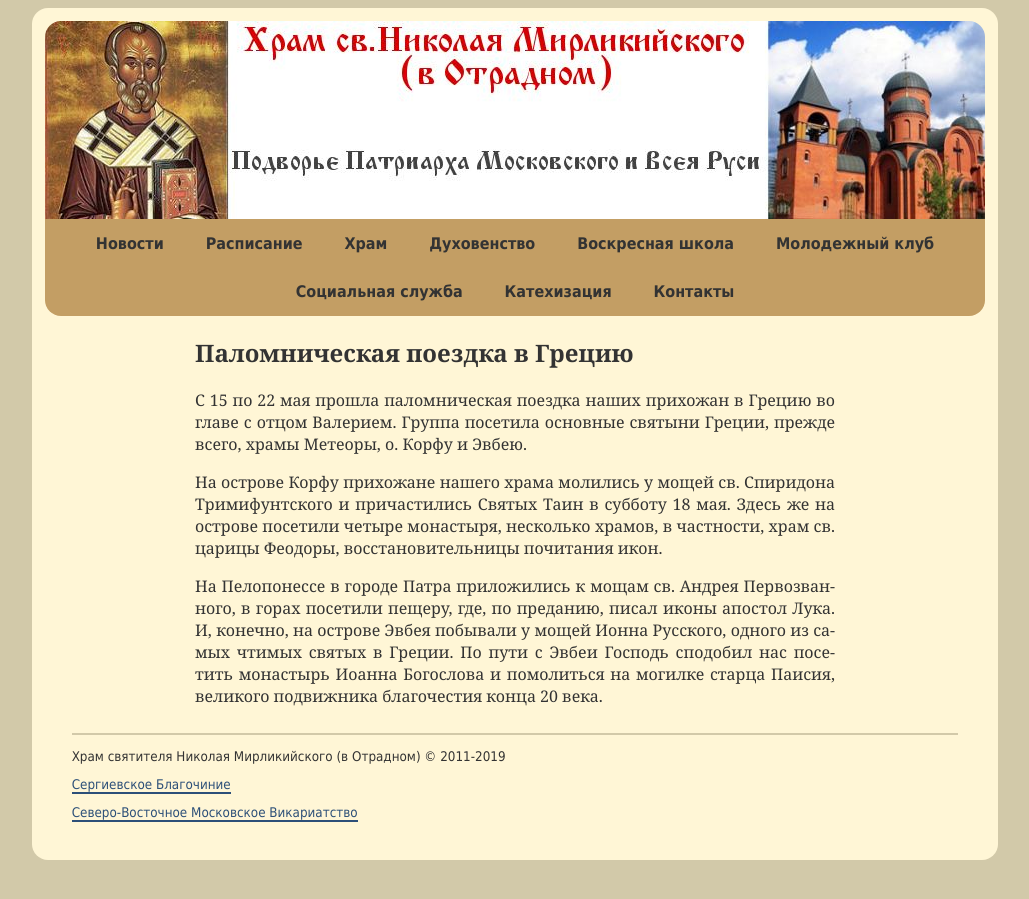
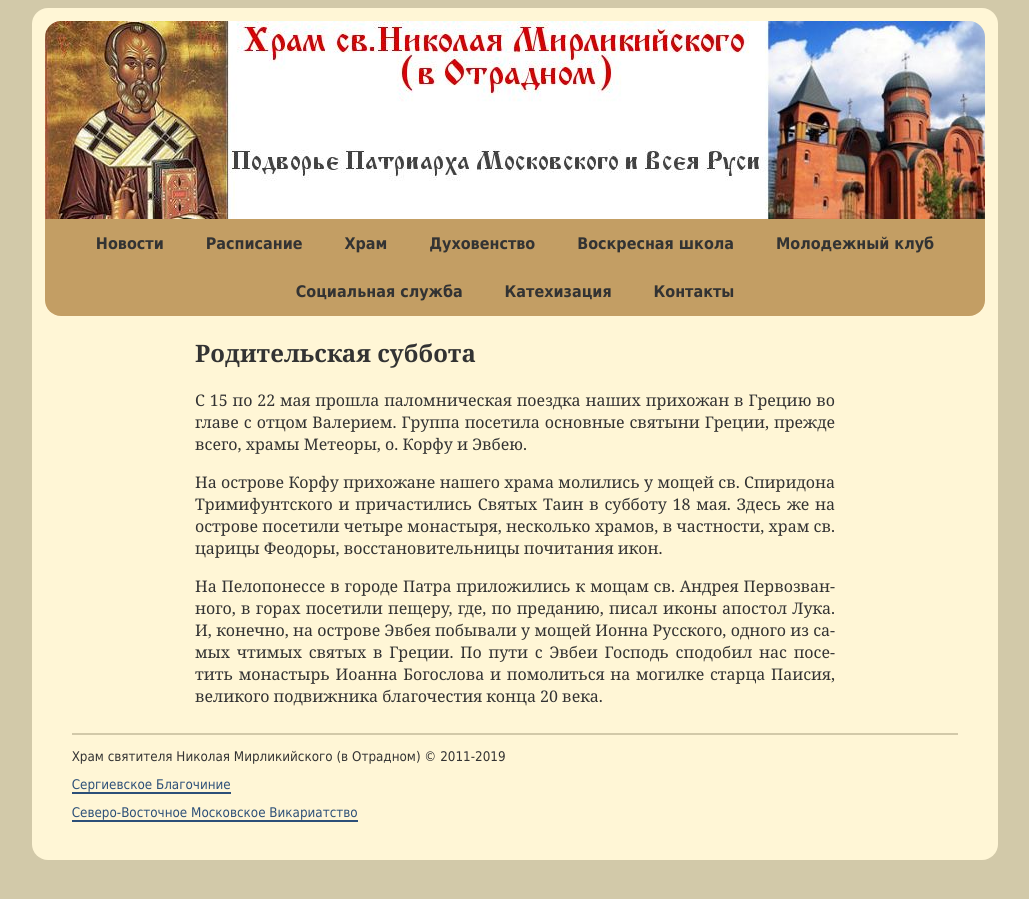
Before and after one commit to hramotradnoe/hramotradnoe.github.io, a Jekyll site: the page built from _posts/2013-05-27-greece.md, in a window 1280 px wide. Shown: the whole page, without its empty margins (125-1154 px from the left). Built offline with Jekyll 4.4.1, drawn with Linux system fonts in a browser that asks for light colours.

Commit message:
Update 2013-05-27-greece.md

```diff
--- a/_posts/2013-05-27-greece.md
+++ b/_posts/2013-05-27-greece.md
@@ -1,6 +1,6 @@
 ---
 layout  : post
-title   : Паломническая поездка в Грецию
+title   : Родительская суббота
 album   : yes
 ---
 С 15 по 22 мая прошла паломническая поездка наших прихожан в Грецию во главе с отцом Валерием. Группа посетила основные святыни Греции, прежде всего, храмы Метеоры, о. Корфу и Эвбею.
```
